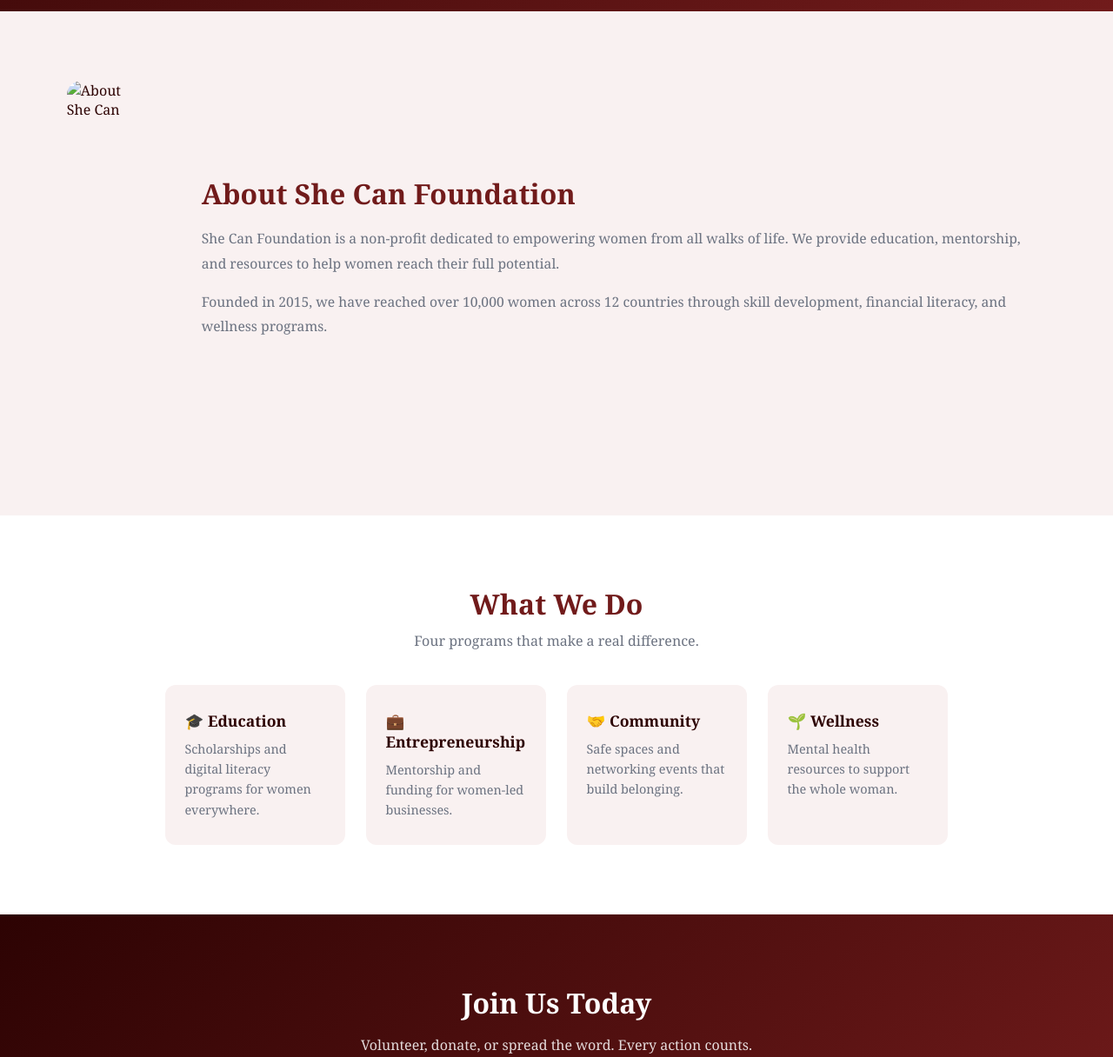
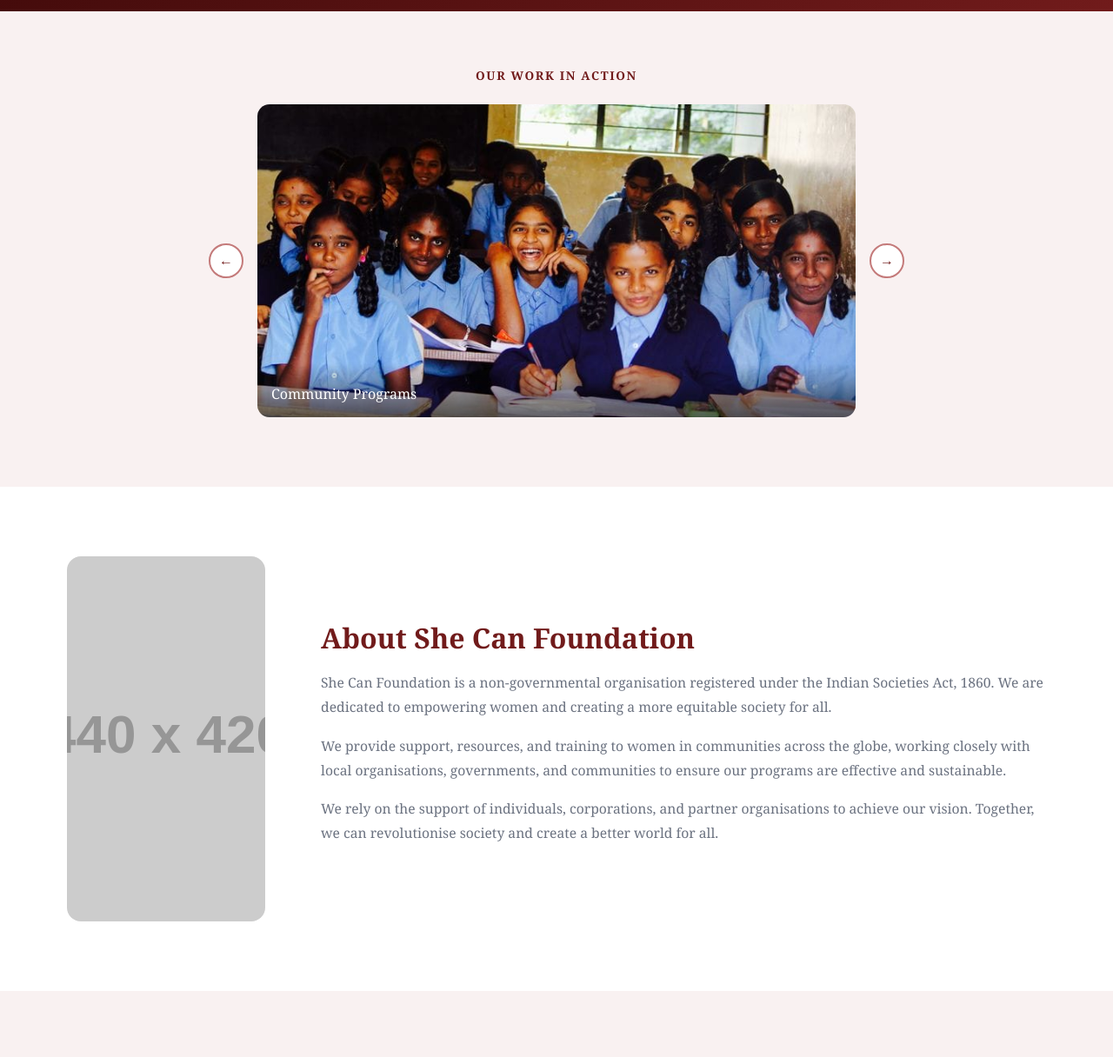
Before and after one commit to GiornoGiovanna12345/she-can-foundation, a plain HTML site: page index.html in a window 1280 px wide. Shown: the part 780-1996 px from the top of the page at 87% size. Drawn offline with Linux system fonts and the light colour scheme; placeholder pictures from the web are drawn by us.

Commit message:
Added a carousel

```diff
--- a/index.html
+++ b/index.html
@@ -22,60 +22,93 @@
   <!-- HERO -->
   <section class="hero" id="home">
     <div class="hero-content">
-      <h1>Empowering Women,<br/>Changing Lives</h1>
-      <p>We believe every woman deserves the tools and community to build the life she envisions.</p>
+      <h1>Empowering Women,<br/>Revolutionising Society</h1>
+      <p>We work with communities, governments, and local organisations across the globe to create a more equitable world for women everywhere.</p>
       <a href="#join" class="btn">Join the Movement</a>
     </div>
     <div class="hero-image">
-      <img src=img alt="Women empowerment" />
+      <img src="main.jpg" alt="She Can Foundation" />
     </div>
   </section>
 
+  <!-- CAROUSEL -->
+  <section class="carousel-section">
+    <p class="carousel-label">Our Work in Action</p>
+    <div class="carousel-wrap">
+      <button class="carousel-btn" id="prev">&#8592;</button>
+      <div class="carousel-track-wrap">
+        <div class="carousel-track" id="carousel-track">
+          <div class="slide">
+            <img src="slide1.jpg" alt="Community"/>
+            <p>Community Programs</p>
+          </div>
+          <div class="slide">
+            <img src="slide2.jpg" alt="Training"/>
+            <p>Women Training & Resources</p>
+          </div>
+          <div class="slide">
+            <img src="slide3.jpg" alt="Advocacy"/>
+            <p>Advocacy Campaigns</p>
+          </div>
+          <div class="slide">
+            <img src="slide4.jpg" alt="Outreach"/>
+            <p>Global Outreach</p>
+          </div>
+        </div>
+      </div>
+      <button class="carousel-btn" id="next">&#8594;</button>
+    </div>
+    <div class="carousel-dots" id="carousel-dots"></div>
+  </section>
+
+  <!-- ABOUT -->
   <section class="about" id="about">
     <div class="about-image">
-      <img src=img alt="About She Can" />
+      <img src="https://placehold.co/440x420/581118/ffffff?text=About+She+Can" alt="About She Can" />
     </div>
     <div class="about-text">
       <h2>About She Can Foundation</h2>
-      <p>She Can Foundation is a non-profit dedicated to empowering women from all walks of life. We provide education, mentorship, and resources to help women reach their full potential.</p>
-      <p>Founded in 2015, we have reached over 10,000 women across 12 countries through skill development, financial literacy, and wellness programs.</p>
+      <p>She Can Foundation is a non-governmental organisation registered under the Indian Societies Act, 1860. We are dedicated to empowering women and creating a more equitable society for all.</p>
+      <p>We provide support, resources, and training to women in communities across the globe, working closely with local organisations, governments, and communities to ensure our programs are effective and sustainable.</p>
+      <p>We rely on the support of individuals, corporations, and partner organisations to achieve our vision. Together, we can revolutionise society and create a better world for all.</p>
     </div>
   </section>
 
+  <!-- WHAT WE DO -->
   <section class="what-we-do" id="what-we-do">
     <h2>What We Do</h2>
-    <p class="section-sub">Four programs that make a real difference.</p>
+    <p class="section-sub">Four ways we create lasting change for women.</p>
     <div class="cards">
       <div class="card">
-        <h3>🎓 Education</h3>
-        <p>Scholarships and digital literacy programs for women everywhere.</p>
+        <h3>🎓 Training & Education</h3>
+        <p>We provide skills training and educational resources to help women build confidence and independence.</p>
       </div>
       <div class="card">
-        <h3>💼 Entrepreneurship</h3>
-        <p>Mentorship and funding for women-led businesses.</p>
+        <h3>📢 Advocacy</h3>
+        <p>Through campaigns and initiatives, we raise awareness of women's issues and push for lasting policy change.</p>
       </div>
       <div class="card">
-        <h3>🤝 Community</h3>
-        <p>Safe spaces and networking events that build belonging.</p>
+        <h3>🤝 Community Support</h3>
+        <p>We work hand in hand with local organisations and governments to deliver programs that are grounded in community needs.</p>
       </div>
       <div class="card">
-        <h3>🌱 Wellness</h3>
-        <p>Mental health resources to support the whole woman.</p>
+        <h3>🌍 Global Outreach</h3>
+        <p>Our reach extends across the globe, partnering with corporations and individuals who share our vision of equity.</p>
       </div>
     </div>
   </section>
 
   <!-- JOIN US -->
   <section class="join" id="join">
-    <h2>Join Us Today</h2>
-    <p>Volunteer, donate, or spread the word. Every action counts.</p>
+    <h2>Be Part of the Change</h2>
+    <p>We believe that by working together, we can revolutionise society. Volunteer, donate, or partner with us — every action brings us closer to a better world.</p>
     <button class="btn" id="join-btn">Become a Volunteer</button>
     <p id="join-msg" style="display:none;">🎉 Thank you! We'll be in touch soon.</p>
   </section>
 
   <!-- FOOTER -->
   <footer class="footer">
-    <p>&copy; 2026 She Can Foundation. All rights reserved.</p>
+    <p>&copy; 2026 She Can Foundation. Registered under the Indian Societies Act, 1860.</p>
     <ul>
       <li><a href="#home">Home</a></li>
       <li><a href="#about">About</a></li>
--- a/script.js
+++ b/script.js
@@ -0,0 +1,38 @@
+// JOIN BUTTON
+const joinBtn = document.getElementById('join-btn');
+const joinMsg = document.getElementById('join-msg');
+
+joinBtn.addEventListener('click', () => {
+  joinMsg.style.display = 'block';
+  joinBtn.style.display = 'none';
+});
+
+// SMOOTH SCROLL
+document.querySelectorAll('a[href^="#"]').forEach(link => {
+  link.addEventListener('click', function(e) {
+    e.preventDefault();
+    const target = document.querySelector(this.getAttribute('href'));
+    if (target) {
+      target.scrollIntoView({ behavior: 'smooth' });
+    }
+  });
+});
+
+// FADE IN ON SCROLL
+const cards = document.querySelectorAll('.card');
+
+const observer = new IntersectionObserver((entries) => {
+  entries.forEach(entry => {
+    if (entry.isIntersecting) {
+      entry.target.style.opacity = '1';
+      entry.target.style.transform = 'translateY(0)';
+    }
+  });
+}, { threshold: 0.1 });
+
+cards.forEach(card => {
+  card.style.opacity = '0';
+  card.style.transform = 'translateY(20px)';
+  card.style.transition = 'opacity 0.5s ease, transform 0.5s ease';
+  observer.observe(card);
+});
--- a/style.css
+++ b/style.css
@@ -124,13 +124,109 @@
   display: block;
 }
 
+/* CAROUSEL */
+.carousel-section {
+  padding: 4rem 6%;
+  background: var(--cream);
+  text-align: center;
+}
+
+.carousel-label {
+  font-size: 0.85rem;
+  text-transform: uppercase;
+  letter-spacing: 0.12em;
+  color: var(--primary);
+  font-weight: bold;
+  margin-bottom: 1.5rem;
+}
+
+.carousel-wrap {
+  display: flex;
+  align-items: center;
+  gap: 1rem;
+  max-width: 800px;
+  margin: 0 auto;
+}
+
+.carousel-track-wrap {
+  overflow: hidden;
+  border-radius: 14px;
+  flex: 1;
+}
+
+.carousel-track {
+  display: flex;
+  transition: transform 0.5s ease;
+}
+
+.slide {
+  min-width: 100%;
+  position: relative;
+}
+
+.slide img {
+  width: 100%;
+  height: 360px;
+  object-fit: cover;
+  display: block;
+}
+
+.slide p {
+  position: absolute;
+  bottom: 0; left: 0; right: 0;
+  background: linear-gradient(to top, rgba(0,0,0,0.6), transparent);
+  color: var(--white);
+  padding: 1.5rem 1rem 1rem;
+  font-size: 1rem;
+  text-align: left;
+}
+
+.carousel-btn {
+  background: var(--white);
+  border: 2px solid #c47a7a;
+  color: var(--primary);
+  width: 40px; height: 40px;
+  border-radius: 50%;
+  font-size: 1rem;
+  cursor: pointer;
+  flex-shrink: 0;
+  transition: all 0.3s;
+}
+
+.carousel-btn:hover {
+  background: var(--primary);
+  color: var(--white);
+}
+
+.carousel-dots {
+  display: flex;
+  justify-content: center;
+  gap: 8px;
+  margin-top: 1rem;
+}
+
+.dot {
+  width: 8px; height: 8px;
+  border-radius: 50%;
+  background: #c47a7a;
+  cursor: pointer;
+  transition: all 0.3s;
+  border: none;
+}
+
+.dot.active {
+  background: var(--primary);
+  width: 22px;
+  border-radius: 4px;
+}
+
 /* ABOUT */
 .about {
   display: flex;
   align-items: center;
   gap: 4rem;
   padding: 5rem 6%;
-  background: var(--cream);
+  background: var(--white);
 }
 
 .about-image img {
@@ -159,7 +255,7 @@
 .what-we-do {
   padding: 5rem 6%;
   text-align: center;
-  background: var(--white);
+  background: var(--cream);
 }
 
 .what-we-do h2 {
@@ -183,7 +279,7 @@
 }
 
 .card {
-  background: var(--cream);
+  background: var(--white);
   border-radius: 12px;
   padding: 1.8rem 1.4rem;
   text-align: left;
@@ -224,6 +320,9 @@
   color: rgba(255,255,255,0.85);
   margin-bottom: 2rem;
   font-size: 1rem;
+  max-width: 560px;
+  margin-left: auto;
+  margin-right: auto;
 }
 
 #join-msg {
```
Also changed, not shown: main.jpeg (added), slide1.jpg (added), slide2.jpg (added), slide3.avif (added), slide4.jpg (added).
